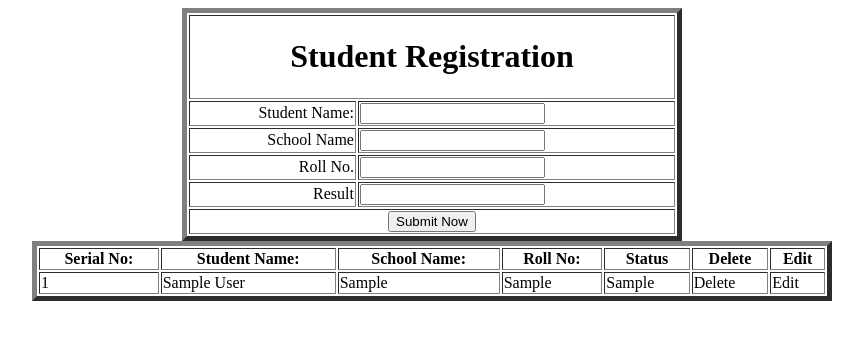
After one commit to shanmuhammad137/startt, a PHP site: page /students.php in a window 1280 px wide. The commit adds this page. Shown: the top 340 px of the page, without its empty margins (208-1071 px from the left). Run offline with PHP 8.4, Linux system fonts and the light colour scheme; tables that the repository leaves empty or names only in its code hold one stand-in row (values such as "Sample post").

Commit message:
insert_data_ho_ga_ha

```diff
--- a/index.php
+++ b/index.php
@@ -1,3 +1,7 @@
 <?php
-echo "hello SHan";
+mysql_connect("localhost","root","");
+mysql_select_db("school_students");
+
+
+
 ?>
--- /dev/null
+++ b/students.php
@@ -0,0 +1,107 @@
+<!DOCTYPE html>
+<html>
+<head>
+	<title>Student Data</title>
+</head>
+<body>
+
+<form action="students.php" method="post">
+	<table width="500" border="5" align="center">
+	<tr>
+		<td align="center" colspan="5">
+			<h1>Student Registration</h1>
+		</td>
+	</tr>
+
+	<tr>
+		<td align="right">Student Name:</td>
+		<td><input type="text" name="s_name"></td>
+	</tr>
+
+	<tr>
+		<td align="right">School Name</td>
+		<td><input type="text" name="s_school"></td>
+	</tr>
+
+	<tr>
+		<td align="right">Roll No.</td>
+		<td><input type="text" name="roll_no"></td>
+	</tr>
+
+	<tr>
+		<td align="right">Result</td>
+		<td><input type="text" name="result"></td>
+	</tr>
+
+	<tr>
+		<td align="center" colspan="5"><input type="submit" name="submit" value="Submit Now"></td>
+	</tr>
+
+	</table>
+
+<table width="800" border="5" align="center">
+	<tr>
+		<th>Serial No:</th>
+		<th>Student Name:</th>
+		<th>School Name:</th>
+		<th>Roll No:</th>
+		<th>Status</th>
+		<th>Delete</th>
+		<th>Edit</th>
+	</tr>
+
+<?php
+mysql_connect("localhost","root","");
+mysql_select_db("school_students");
+$query1 ="select * from students";
+
+$run = mysql_query($query1);
+
+while ($row = mysql_fetch_array($run)) {
+
+	$id=$row['id'];
+	$s_name = $row['s_name'];
+	$s_school =$row['s_school'];
+	$roll_no = $row['roll_no'];
+	$result= $row['result'];
+
+
+
+?>
+
+
+	<tr>
+		<td><?php echo $id; ?></td>
+		<td><?php echo $s_name; ?></td>
+		<td><?php echo $s_school; ?></td>
+		<td><?php echo $roll_no; ?></td>
+		<td><?php echo $result; ?></td>
+		<td>Delete</td>
+		<td>Edit</td>
+
+	</tr>
+	<?php
+	}
+	 ?>
+</table>
+
+</form>
+</body>
+</html>
+
+<?php
+mysql_connect("localhost","root","");
+mysql_select_db("school_students");
+
+if (isset($_POST['submit'])) {
+
+	$name = $_POST['s_name'];
+	$school = $_POST['s_school'];
+	$roll = $_POST['roll_no'];
+	$result = $_POST['result'];
+
+	$query = "insert into students
+	(s_name,s_school,roll_no,result) values ('$name','$school','$roll','$result')";
+mysql_query($query);
+}
+?>
```
